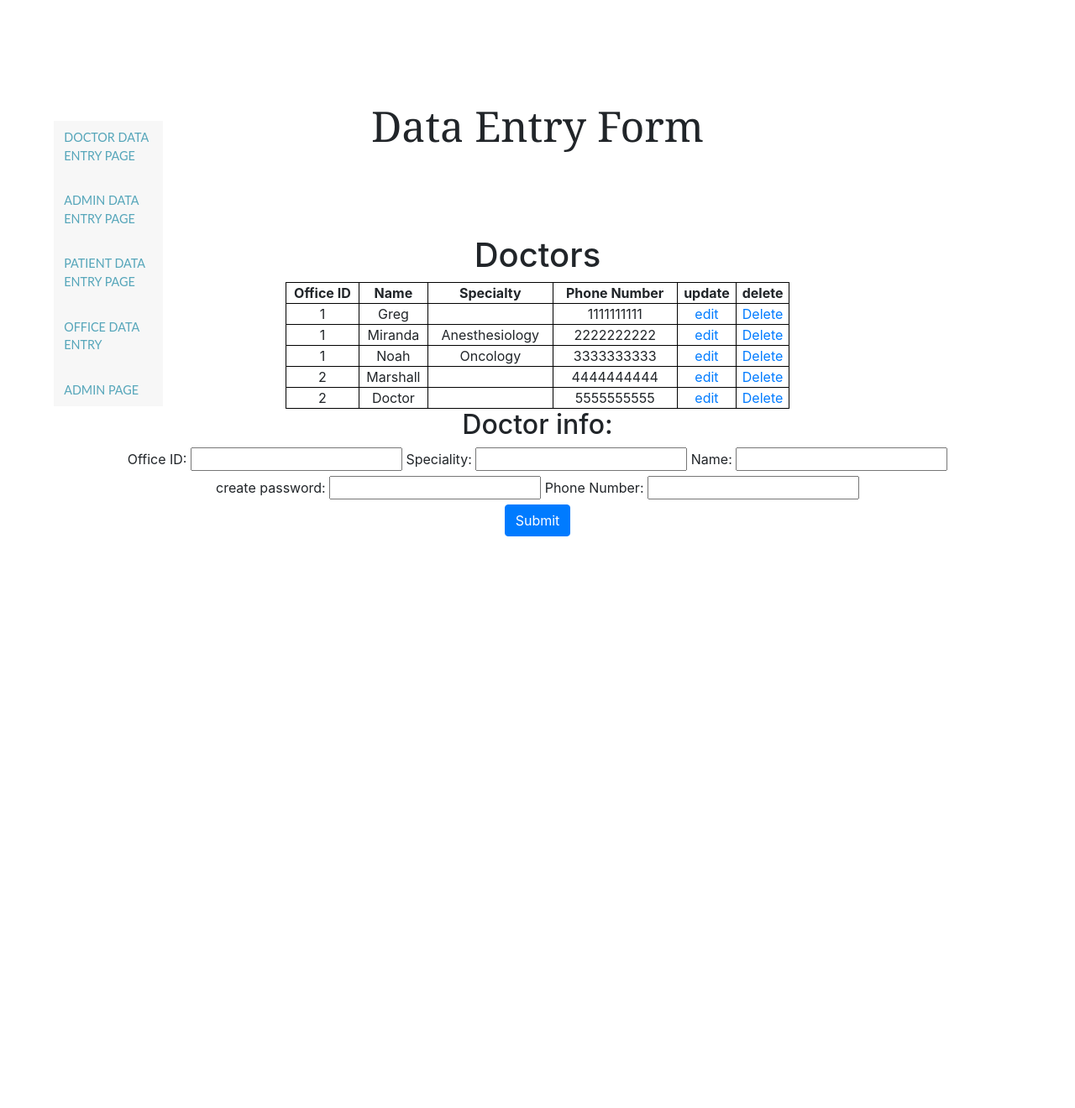
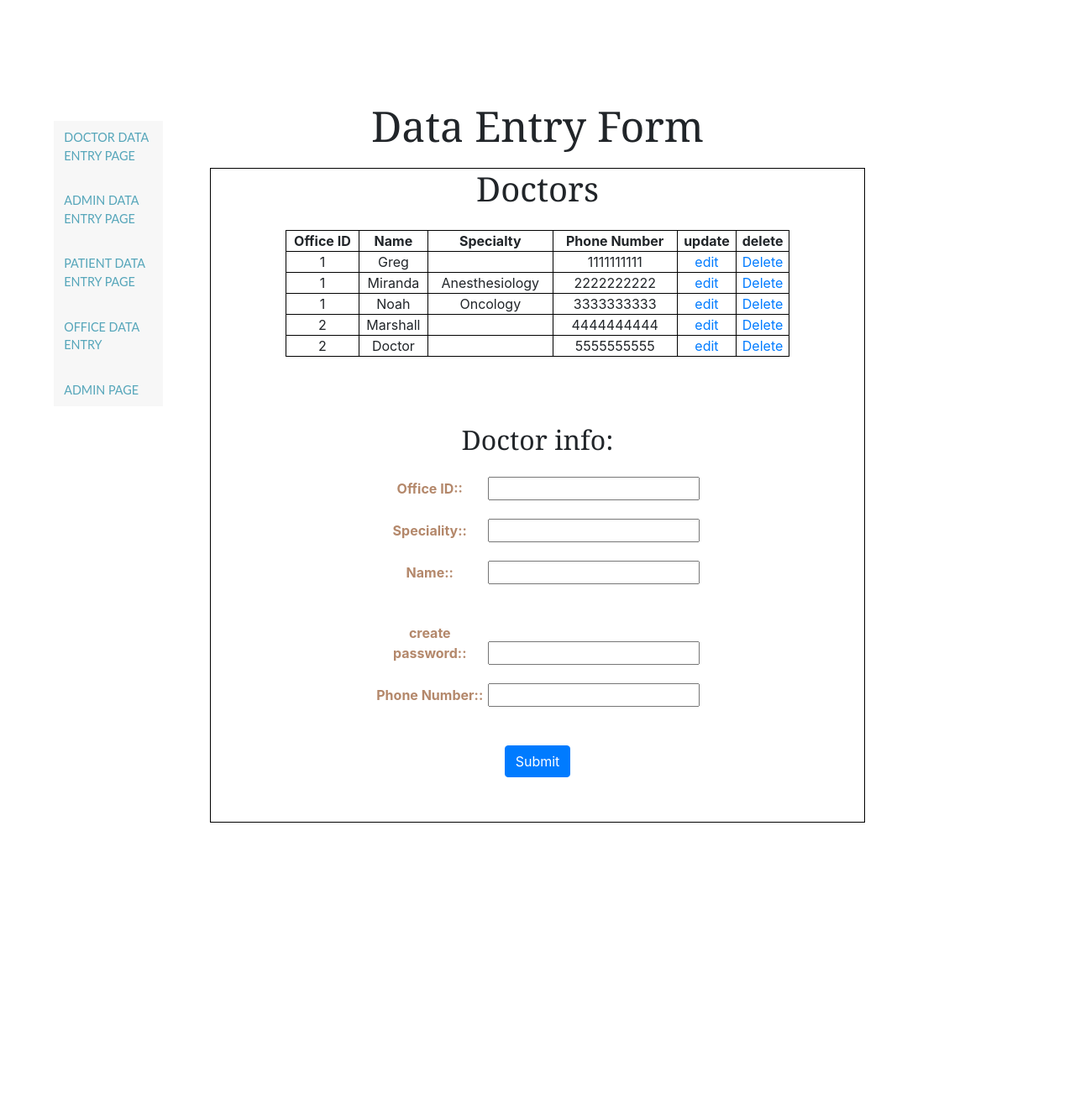
Before and after one commit to xxalsgh0203/Medical_reservation, a PHP site: page /cosc3380/adminPages/doctorDataEntry.php in a window 1280 px wide. Shown: the part 56-1376 px from the top of the page at 84% size. After the commit the page ends 1036 px from the top, so only its background shows below. Run offline with PHP 8.4, Linux system fonts and the light colour scheme; data comes from the database, SQL or seed files in the repository.

Commit message:
css update

```diff
--- a/adminPages/doctorDataEntry.php
+++ b/adminPages/doctorDataEntry.php
@@ -108,6 +108,11 @@ if (isset($_POST['SubmitD']))
 
 
     <style>
+
+      #dataEntry{
+        border: 1px solid black;
+      }
+
 table, th, td {
   border: 1px solid black;
   border-collapse: collapse;
@@ -116,6 +121,33 @@ table, th, td {
 table.center {
   margin-left: auto;
   margin-right: auto;
+}
+
+label {
+  color: #B4886B;
+  font-weight: bold;
+  width: 130px;
+  /* float: left; */
+}
+label:after { content: ": " }
+
+
+.ct1{
+  margin-top: 100px;
+}
+
+h1{
+  font-family:Cambria, Cochin, Georgia, Times, 'Times New Roman', serif;
+  margin-bottom: 25px;
+}
+
+h2{
+  font-family:Cambria, Cochin, Georgia, Times, 'Times New Roman', serif;
+  margin-bottom: 25px;
+}
+
+fieldset{
+  margin-top: 80px;
 }
 
 </style>
@@ -190,20 +222,32 @@ table.center {
 
         <form action="" method="POST">
             <!--input taken for doctor-->
+            <fieldset id="ct1">
               <h2>  Doctor info:  </h2>
+              <p>
               <label for="OFFID">Office ID:</label>
               <input type="number" id="OFFID" name="OFFID" required>
+</p>
+<p>
               <label for="SPType">Speciality:</label>
               <input type="text" id="SPType" name="SPType" maxlength = "30" >
+</p>
+<p>
               <label for="Dname">Name:</label>
               <input type="text" id="Dname" name="Dname" maxlength="20" required>
+</p>
               <br>
+              <p>
               <label for="DPWord">create password:</label>
               <input type="Password" id="DPWord" name="DPWord" required>
+</p>
+<p>
               <label for="DPhoneNum">Phone Number:</label>
               <input type="text" id="DPhoneNum" name="DPhoneNum" maxlength="10" required>
+</p>
               <!--Used to separate inputs-->
               <br>
+              </fieldset>
               <button type="submit" class="btn btn-primary" name="SubmitD">Submit</button>
         </form>
 </section>
--- a/css/style.css
+++ b/css/style.css
@@ -534,25 +534,27 @@
 }
 
 #dataEntry{
-  width: 100%;
-  background: center center;
+  width: 780px;
+  /* background: center center; */
   background-size: cover;
   position: relative;
   margin-top: 100px;
-  height: 130%;
+  height: 780px;
   text-align: center;
+  margin: 0 auto;
 }
 
 #dateEntry h1 {
   text-align: center;
+
 }
 
-#dataEntry form {
+/* #dataEntry form {
   margin: 0 auto;
   width:1000px;
-}
+} */ */
 
-#dataEntry div{
+/* #dataEntry div{
   margin: 0px auto;
   width:300px;
 }
```
